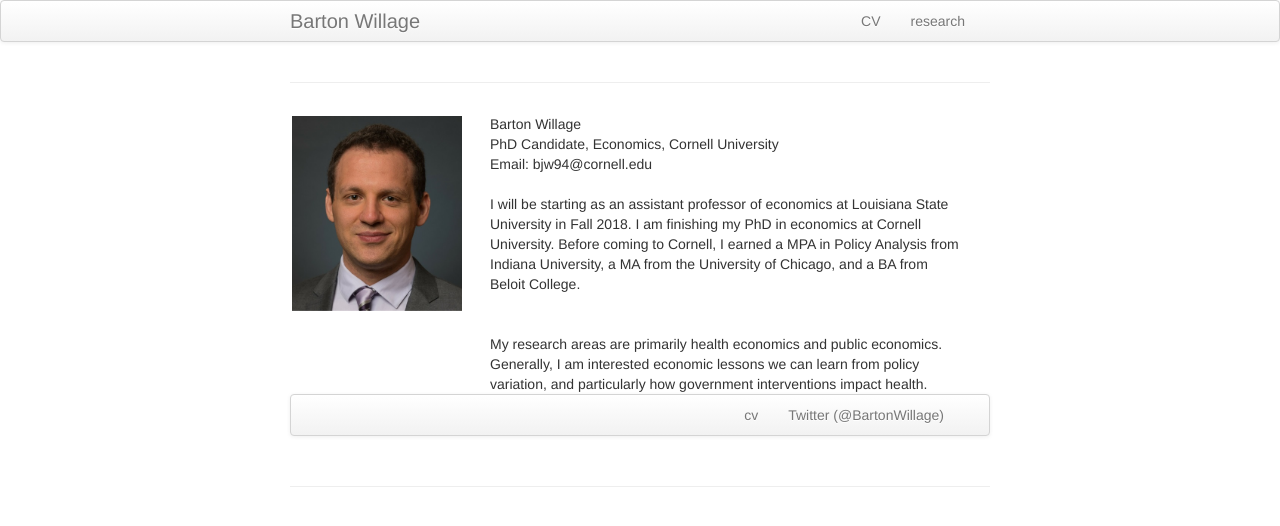
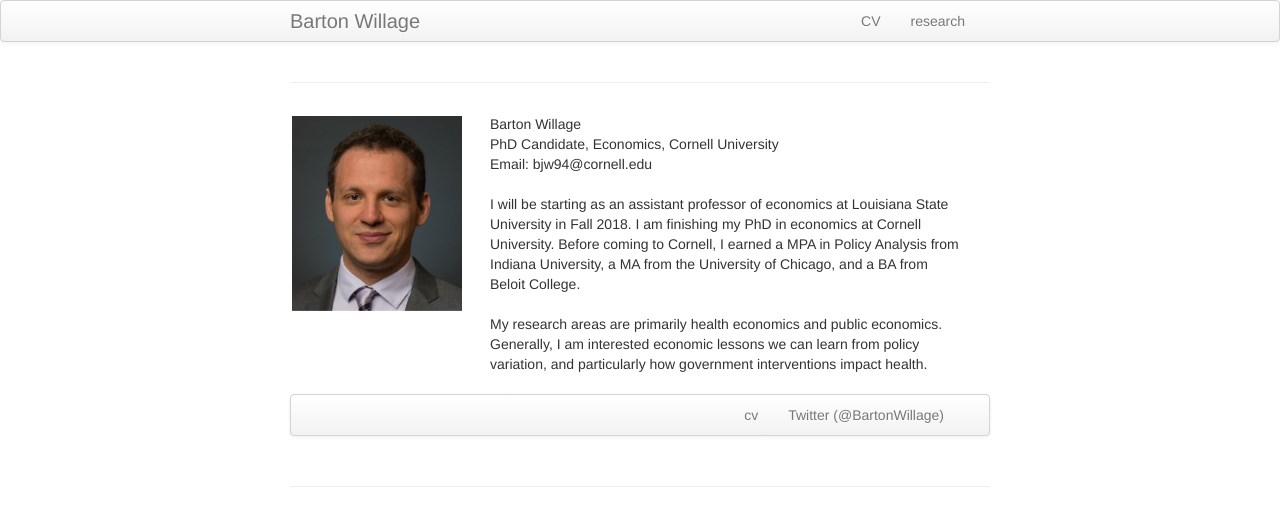
Before and after one commit to bjwillage/bjwillage.github.io, a Jekyll site: the page built from index.md, in a window 1280 px wide. Shown: the top 526 px of the page. Built offline with Jekyll 4.4.1, drawn with Linux system fonts in a browser that asks for light colours.

```diff
--- a/index.md
+++ b/index.md
@@ -27,8 +27,8 @@ keywords:
             Email: bjw94@cornell.edu<br>
 
 
-        <br>I will be starting as an assistant professor of economics at Louisiana State University in Fall 2018. I am finishing my PhD in economics at Cornell University. Before coming to Cornell, I earned a MPA in Policy Analysis from Indiana University, a MA from the University of Chicago, and a BA from Beloit College. <br><br>
-        <br>My research areas are primarily health economics and public economics. Generally, I am interested economic lessons we can learn from policy variation, and particularly how government interventions impact health.<br>
+        <br>I will be starting as an assistant professor of economics at Louisiana State University in Fall 2018. I am finishing my PhD in economics at Cornell University. Before coming to Cornell, I earned a MPA in Policy Analysis from Indiana University, a MA from the University of Chicago, and a BA from Beloit College. <br>
+        <br>My research areas are primarily health economics and public economics. Generally, I am interested economic lessons we can learn from policy variation, and particularly how government interventions impact health.<br><br>
 
 </div>
         </div>
```
